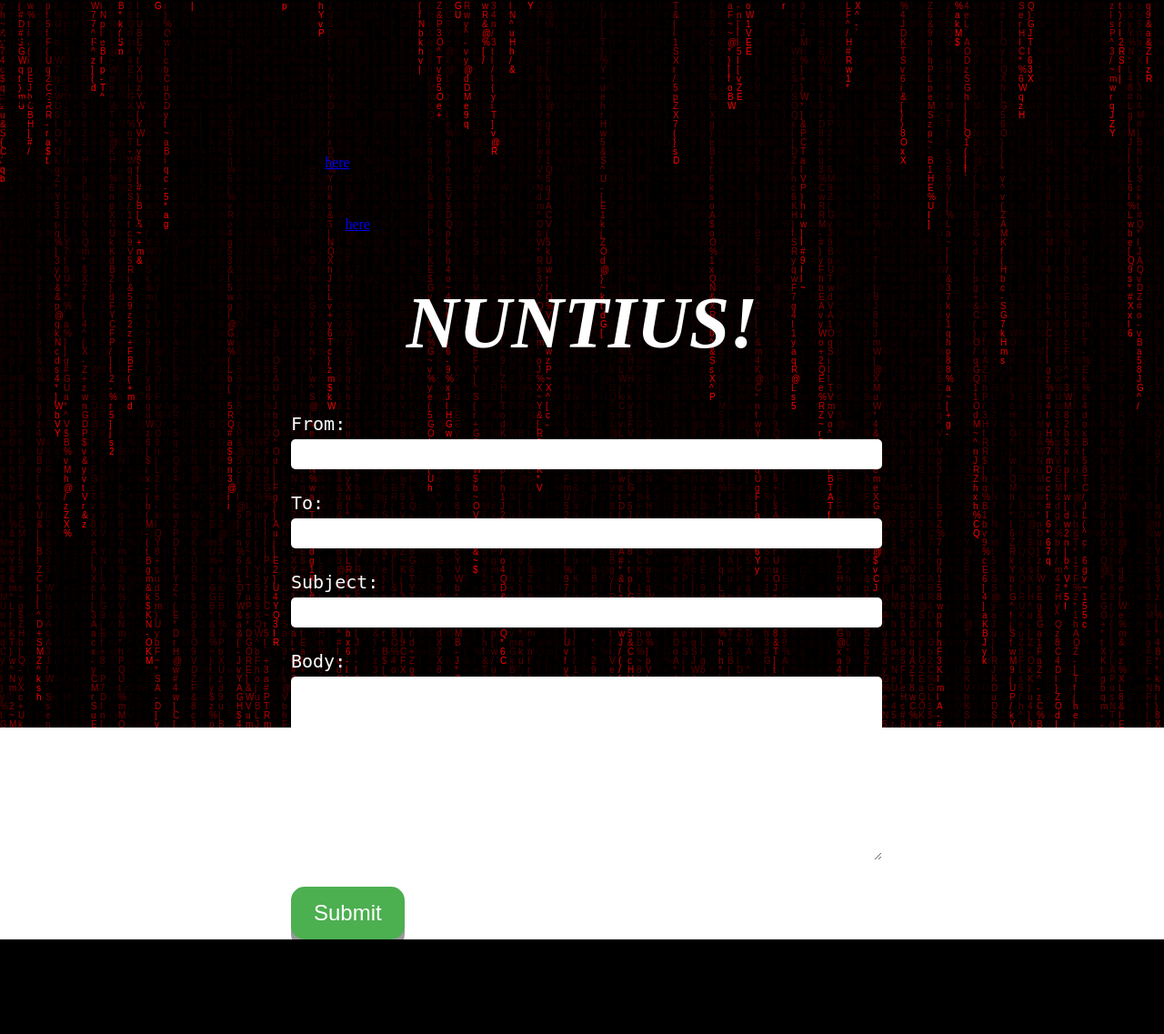
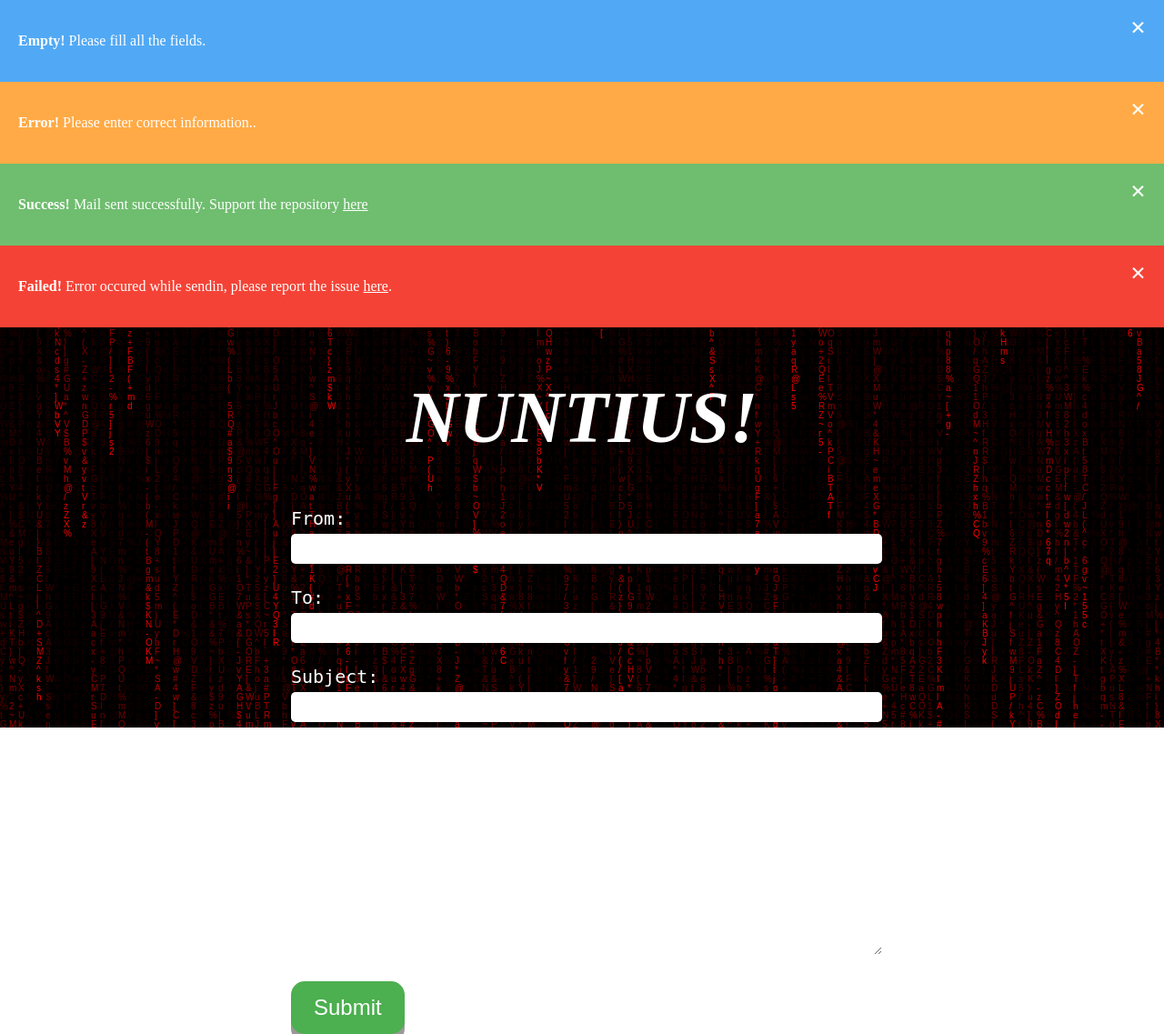
Before and after one commit to shawsuraj/nuntius, a PHP site: page / in a window 1280 px wide. Shown: the whole page at 91% size. Before the commit the page ends 1033 px from the top, so only its background shows below. Run offline with PHP 8.4, Linux system fonts and the light colour scheme; some libraries are stand-ins or nearby versions.

Commit message:
Update style.css

```diff
--- a/server/css/style.css
+++ b/server/css/style.css
@@ -42,6 +42,10 @@
     font-family: monospace;
 }
 
+.link {
+    color: white;
+}
+
 button[type=submit] {
     display: inline-block;
     padding: 15px 25px;
@@ -66,3 +70,39 @@
     box-shadow: 0 5px #666;
     transform: translateY(4px);
 }
+
+.status {
+    padding: 20px;
+    color: white;
+  }
+
+  .closebtn {
+    margin-left: 15px;
+    color: white;
+    font-weight: bold;
+    float: right;
+    font-size: 30px;
+    line-height: 20px;
+    cursor: pointer;
+    transition: 0.3s;
+  }
+
+  .closebtn:hover {
+    color: black;
+  }
+
+  .empty {
+    background-color: #51A9F5;
+  }
+
+  .error {
+    background-color: #FFAA46;
+  }
+
+  .success {
+    background-color: #6FBD6F;
+  }
+
+  .failed {
+    background-color: #f44336;
+  }
```
